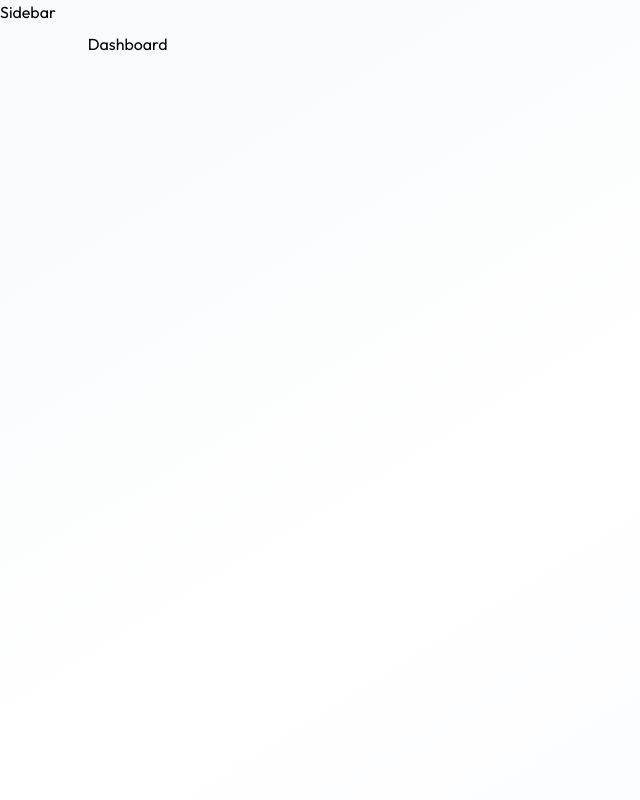
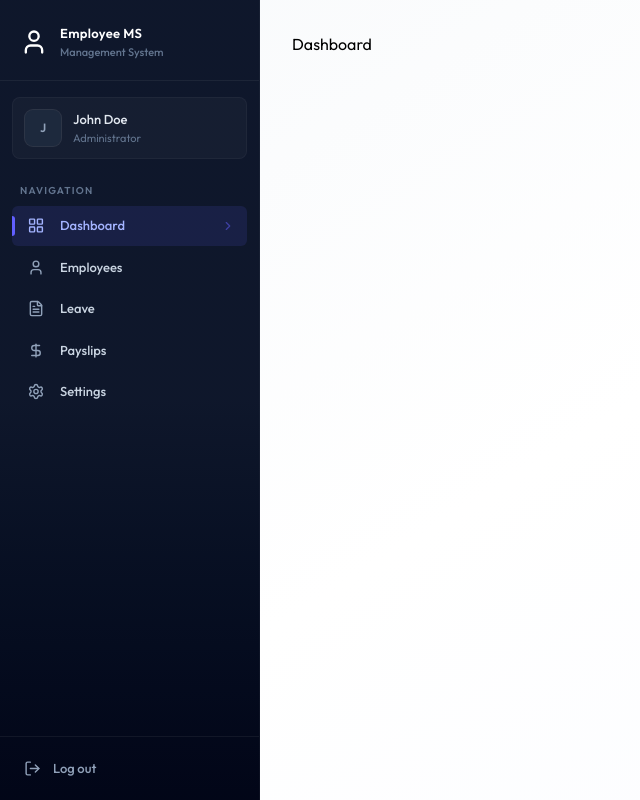
Before and after one commit to nadunranasingha340-beep/FullStack-EMS, a React (Vite) app in the folder client/: page /dashboard in a window 1280 px wide. Shown: the whole page, without its empty margins (0-640 px from the left). Built offline with nearby package versions, Linux system fonts and the light colour scheme.

Commit message:
Implement sidebar UI

```diff
--- /dev/null
+++ b/client/src/components/Sidebar.jsx
@@ -0,0 +1,174 @@
+import { useEffect, useState } from "react";
+import { Link, useLocation } from "react-router-dom";
+import { dummyProfileData } from "../assets/assets";
+import { CalendarIcon, ChevronRightIcon, DollarSignIcon, FileTextIcon, LayoutGridIcon, LogOutIcon, MenuIcon, SettingsIcon, UserIcon, XIcon } from "lucide-react";
+
+const Sidebar = () => {
+  const { pathname } = useLocation();
+  const [userName, setUserName] = useState("");
+  const [mobileOpen, setMobileOpen] = useState(false);
+
+  useEffect(() => {
+    setUserName(dummyProfileData.firstName + " " + dummyProfileData.lastName);
+  }, []);
+
+  // Close mobile sidebar on route change
+
+  useEffect(() => {
+    setMobileOpen(false);
+  }, [pathname]);
+
+  const role = "ADMIN" || "EMPLOYEE";
+  const navItems = [
+    {name: 'Dashboard', href: '/dashboard', icon: LayoutGridIcon},
+    role === 'ADMIN' ?
+     {name: 'Employees', href: '/employees', icon: UserIcon} :
+    {name: 'Attendance', href: '/attendance', icon: CalendarIcon},
+    {name: 'Leave', href: '/leave', icon: FileTextIcon},
+    {name: 'Payslips', href: '/payslips', icon: DollarSignIcon},
+    {name: 'Settings', href: '/settings', icon: SettingsIcon},
+  ]
+
+  const handleLogout = () => {
+    window.location.href = 'login'
+  }
+
+  const sidebarContent = (
+    <>
+      {/* Brand header */}
+      <div className="px-5 pt-6 pb-5 border-b border-white/6">
+        <div className="flex items-center justify-between">
+          <div className="flex items-center gap-3">
+            <UserIcon className="text-white size-7" />
+            <div>
+              <p className="font-semibold text-[13px] text-white tracking-wide">
+                Employee MS
+              </p>
+              <p className="text-[11px] text-slate-500 font-medium">
+                Management System
+              </p>
+            </div>
+          </div>
+
+          {/* Close button on mobile */}
+          <button>
+            <XIcon
+              size={20}
+              className="lg:hidden text-slate-400 hover:text-white p-1"
+              onClick={() => setMobileOpen(false)}
+            />
+          </button>
+        </div>
+      </div>
+      {/* User profile card */}
+      {userName && (
+        <div className="mx-3 mt-4 mb-1 p-3 rounded-lg bg-white/3 border border-white/4">
+          <div className="flex items-center gap-3">
+            <div className="w-9 h-9 rounded-lg bg-slate-800 flex items-center
+                justify-center ring-1 ring-white/10 shrink-0"
+            >
+              <span className="text-slate-400 text-xs font-semibold">
+                {userName.charAt(0).toUpperCase()}
+              </span>
+            </div>
+            <div className="min-w-0">
+                <p className="text-[13px] font-medium text-slate-200 truncate">
+                    {userName}
+                </p>
+                <p className="text-[11px] text-slate-500 truncate">
+                    {role === 'ADMIN' ? 'Administrator' : 'Employee'}
+                </p>
+            </div>
+          </div>
+        </div>
+      )}
+      {/* Section lable */}
+      <div className="px-5 pt-5 pb-2">
+        <p className="text-[10px] font-semibold uppercase tracking-[0.12em] text-slate-500">
+            Navigation
+        </p>
+      </div>
+
+      {/* Navigation list */}
+      <div className="flex-1 px-3 space-y-0.5 overflow-y-auto">
+        {navItems.map((item) => {
+            const isActive = pathname.startsWith(item.href)
+            return(
+                <Link key={item.name} to={item.href}
+                    className={`group flex items-center gap-3 px-3 py-2.5 rounded-md text-[13px] font-medium
+                        transition-all duration-150 relative ${
+                            isActive ? "bg-indigo-500/12 text-indigo-300"
+                            : "text-slate-300 hover:text-white hover:bg-white/4"}`}
+                >
+                    {isActive &&
+                        <div
+                            className="absolute left-0 top-1/2 -translate-y-1/2 w-[3px]
+                                h-5 rounded-r-full bg-indigo-500"
+                        />
+                    }
+                    <item.icon
+                        className={`w-[17*px] h-[17px] shrink-0
+                            ${isActive ? "text-indigo-300" : "text-slate-400 group-hover:text-slate-300"}`}
+                    />
+                    <span className="flex-1">{item.name}</span>
+                    {isActive && <ChevronRightIcon
+                        className="w-3.5 h-3.5 text-indigo-500/50"/>
+                    }
+                </Link>
+            )
+        })}
+      </div>
+
+      {/* Logout */}
+      <div className="p-3 border-t border-white/6">
+        <button className="flex items-center gap-3 w-full px-3 py-2.5 rounded-md text-[13px] font-medium
+            text-slate-400 hover:text-red-400 hover:bg-rose-500/8 transition-all duration-150"
+            onClick={handleLogout}
+        >
+            <LogOutIcon className=" w-[17px] h-[17px]"/>
+            <span>Log out</span>
+        </button>
+      </div>
+    </>
+  );
+
+  return (
+    <>
+      {/* Mobile hamburger button */}
+      <button
+        onClick={() => setMobileOpen(true)}
+        className="lg:hidden fixed top-4 left-4 z-50 p-2 bg-slate-900
+            text-white rounded-lg shadow-lg border border-white/10"
+      >
+        <MenuIcon size={20} />
+      </button>
+
+      {/* Mobile overlay */}
+      {mobileOpen && (
+        <div
+          className="lg:hidden fixed inset-0 bg-black/60 backdrop-blur-sm z-40"
+          onClick={() => setMobileOpen(false)}
+        />
+      )}
+
+      {/* Sidebar - desktop */}
+      <aside
+        className="hidden lg:flex flex-col h-full w-65 bg-linear-to-b
+            from-slate-900 via-slate-900 to-slate-950 text-white shrink-0 border-r border-white/4"
+      >
+        {sidebarContent}
+      </aside>
+
+      {/* Sidebar - mobile */}
+      <aside
+        className={`lg:hidden fixed inset-y-0 left-0 w-72 bg-linear-to-b from-slate-900 via-slate-900
+            to-slate-950 text-white z-50 flex flex-col transform transition-transform duration-300
+            ${mobileOpen ? "translate-x-0" : "-translate-x-full"}`}
+      >
+        {sidebarContent}
+      </aside>
+    </>
+  );
+};
+
+export default Sidebar;
--- a/client/src/pages/Layout.jsx
+++ b/client/src/pages/Layout.jsx
@@ -1,10 +1,11 @@
 import { Outlet } from "react-router-dom";
+import Sidebar from "../components/Sidebar";
 
 const Layout = () => {
   return (
     <div className="flex h-screen bg-linear-to-br from-slate-50
       via-white to-indigo-50/30">
-      <p>Sidebar</p>
+      <Sidebar/>
       <main className="flex-1 overflow-y-auto">
         <div className="p-4 pt-16 sm:p-6 sm:pt-6 lg:p-8 max-w-400 mx-auto">
           <Outlet />
```
